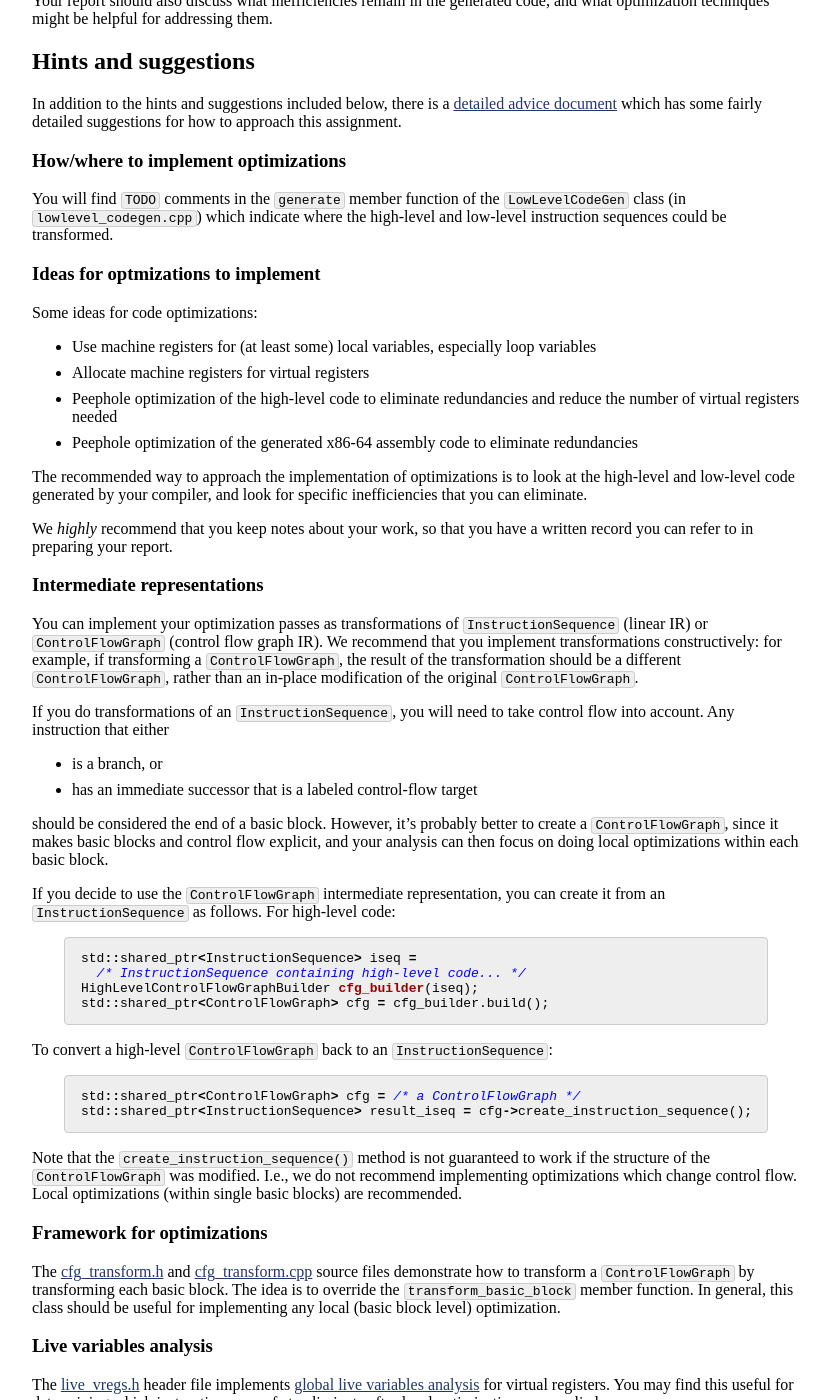
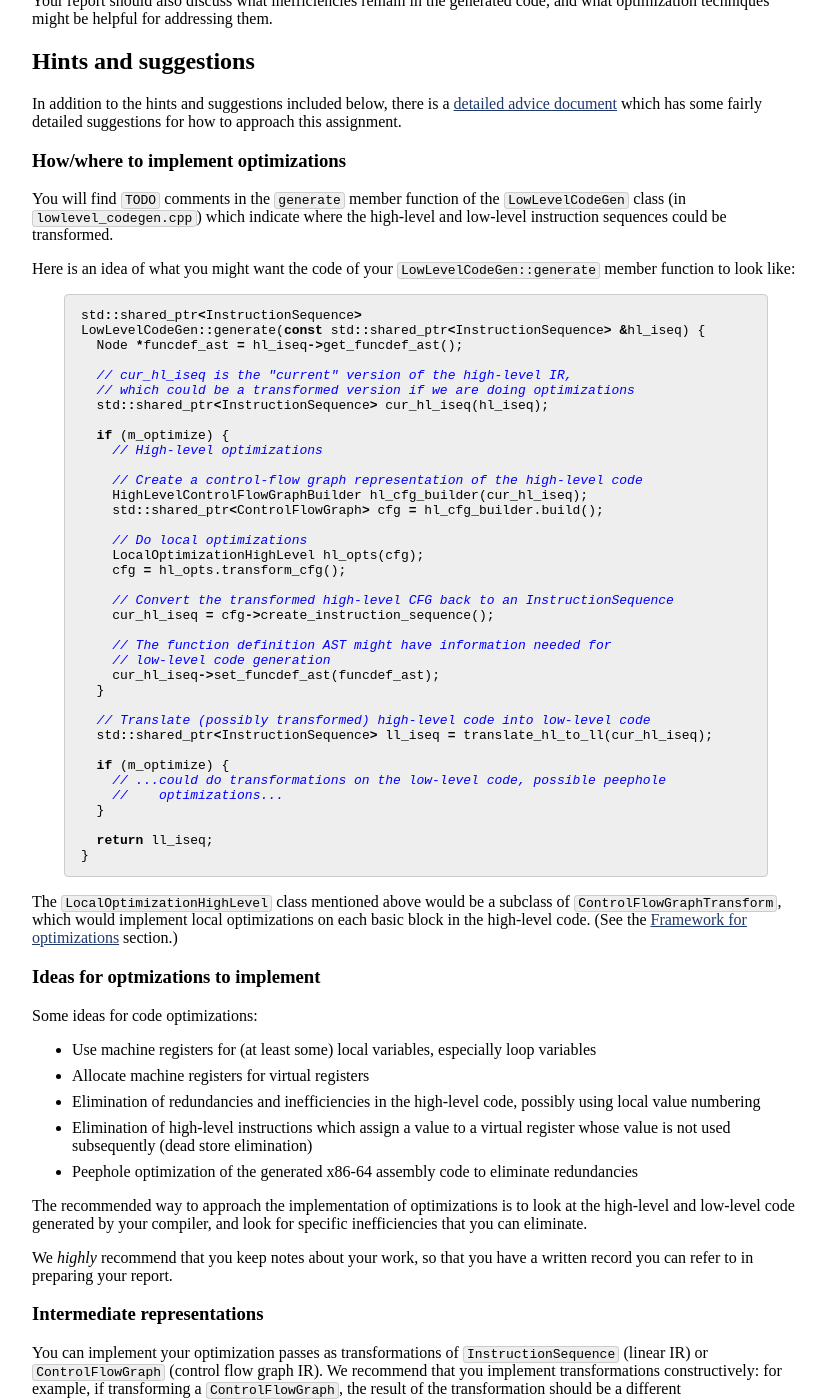
Before and after one commit to jhucompilers/fall2022, a Jekyll site: the page built from assign/assign05.md, in a window 1280 px wide and 1400 px high, scrolled down 1763 px. Shown: the whole window, without its empty margins (224-1054 px from the left). Built offline with Jekyll 4.4.1, drawn with Linux system fonts in a browser that asks for light colours; some of the changed text lies outside the part shown.

Commit message:
more concrete suggestions of what optimizations would look like

````diff
--- a/assign/assign05.md
+++ b/assign/assign05.md
@@ -118,14 +118,64 @@ You will find `TODO` comments in the `generate` member function of the
 `LowLevelCodeGen` class (in `lowlevel_codegen.cpp`) which indicate where
 the high-level and low-level instruction sequences could be transformed.
 
+Here is an idea of what you might want the code of your
+`LowLevelCodeGen::generate` member function to look like:
+
+```c++
+std::shared_ptr<InstructionSequence>
+LowLevelCodeGen::generate(const std::shared_ptr<InstructionSequence> &hl_iseq) {
+  Node *funcdef_ast = hl_iseq->get_funcdef_ast();
+
+  // cur_hl_iseq is the "current" version of the high-level IR,
+  // which could be a transformed version if we are doing optimizations
+  std::shared_ptr<InstructionSequence> cur_hl_iseq(hl_iseq);
+
+  if (m_optimize) {
+    // High-level optimizations
+
+    // Create a control-flow graph representation of the high-level code
+    HighLevelControlFlowGraphBuilder hl_cfg_builder(cur_hl_iseq);
+    std::shared_ptr<ControlFlowGraph> cfg = hl_cfg_builder.build();
+
+    // Do local optimizations
+    LocalOptimizationHighLevel hl_opts(cfg);
+    cfg = hl_opts.transform_cfg();
+
+    // Convert the transformed high-level CFG back to an InstructionSequence
+    cur_hl_iseq = cfg->create_instruction_sequence();
+
+    // The function definition AST might have information needed for
+    // low-level code generation
+    cur_hl_iseq->set_funcdef_ast(funcdef_ast);
+  }
+
+  // Translate (possibly transformed) high-level code into low-level code
+  std::shared_ptr<InstructionSequence> ll_iseq = translate_hl_to_ll(cur_hl_iseq);
+
+  if (m_optimize) {
+    // ...could do transformations on the low-level code, possible peephole
+    //    optimizations...
+  }
+
+  return ll_iseq;
+}
+```
+
+The `LocalOptimizationHighLevel` class mentioned above would be a subclass
+of `ControlFlowGraphTransform`, which would implement local optimizations
+on each basic block in the high-level code. (See the
+[Framework for optimizations](#framework-for-optimizations) section.)
+
 ### Ideas for optmizations to implement
 
 Some ideas for code optimizations:
 
 * Use machine registers for (at least some) local variables, especially loop variables
 * Allocate machine registers for virtual registers
-* Peephole optimization of the high-level code to eliminate redundancies
-  and reduce the number of virtual registers needed
+* Elimination of redundancies and inefficiencies in the high-level code,
+  possibly using local value numbering
+* Elimination of high-level instructions which assign a value to a virtual
+  register whose value is not used subsequently (dead store elimination)
 * Peephole optimization of the generated x86-64 assembly code to eliminate redundancies
 
 The recommended way to approach the implementation of optimizations is
@@ -218,7 +268,8 @@ public:
   MyOptimization(const std::shared_ptr<ControlFlowGraph> &cfg);
   ~MyOptimization();
 
-  virtual void transform_basic_block(BasicBlock *orig_bb, BasicBlock *transformed_bb);
+  virtual std::shared_ptr<InstructionSequence>
+    transform_basic_block(const InstructionSequence *orig_bb);
 };
 
 // in the .cpp file
@@ -231,7 +282,8 @@ MyOptimization::MyOptimization(const std::shared_ptr<ControlFlowGraph> &cfg)
 MyOptimization::~MyOptimization() {
 }
 
-void transform_basic_block(BasicBlock *orig_bb, BasicBlock *transformed_bb) {
+std::shared_ptr<InstructionSequence>
+  MyOptimization::transform_basic_block(const InstructionSequence *orig_bb) {
   // ...
 }
 ```
@@ -249,8 +301,10 @@ for (auto i = orig_bb->cbegin(); i != orig_bb->cend(); ++i) {
 
   if (HighLevel::is_def(orig_ins)) {
     Operand dest = orig_ins->get_operand(0);
+
     LiveVregs::FactType live_after =
       m_live_vregs.get_fact_after_instruction(orig_bb, orig_ins);
+
     if (!live_after.test(dest.get_base_reg()))
       // destination register is dead immediately after this instruction,
       // so it can be eliminated
````
